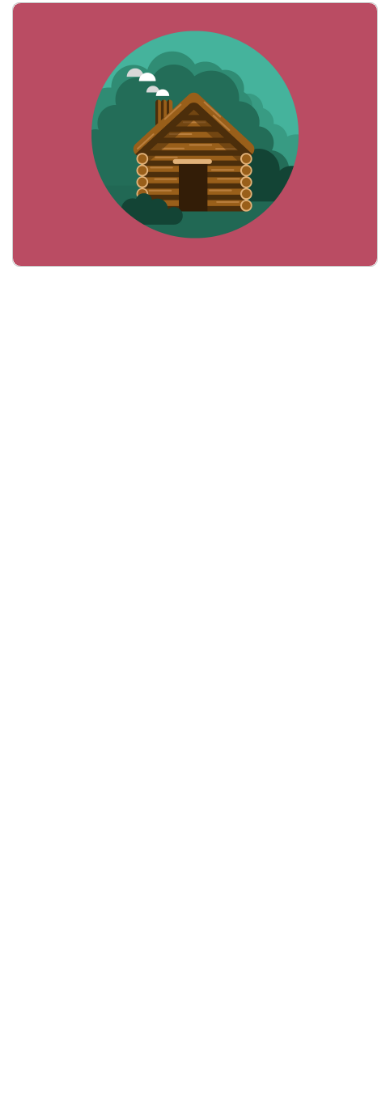
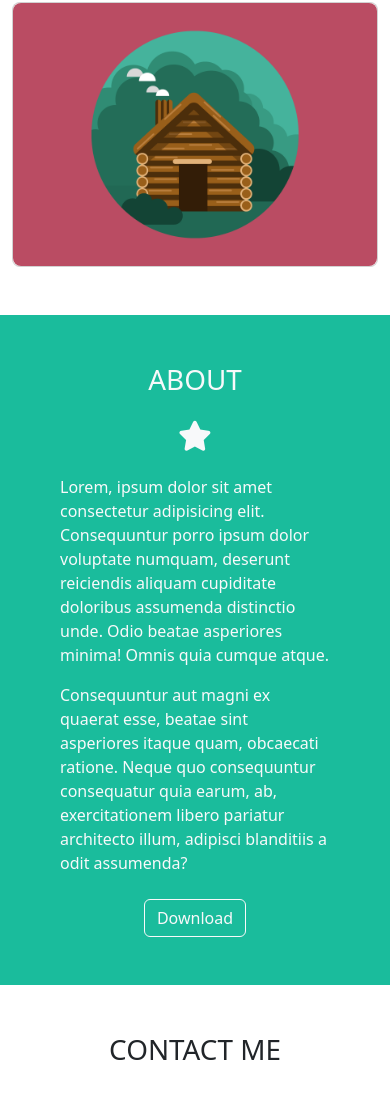
Before and after one commit to MLaz95/html-css-bootstrap-freelancer, a plain HTML site: page index.html in a window 390 px wide. Shown: the part 2110-3209 px from the top of the page. Before the commit the page ends 2425 px from the top, so only its background shows below. Drawn offline with nearby package versions, Linux system fonts and the light colour scheme.

Commit message:
layout responsive sezione about

```diff
--- a/index.html
+++ b/index.html
@@ -106,12 +106,32 @@
         </section>
 
         <!-- about -->
-        <section>
+        <section class="text-light my_bg_color py-5">
+            <div class="container d-flex flex-column align-items-center">
+                <div>
+                    <h1>ABOUT</h1>
 
+                    <div class="d-flex justify-content-center my-4">
+                        <div class="col-1"></div>
+                        <i class="fa-solid fa-star"></i>
+                        <div class="col-1"></div>
+                    </div>
+                </div>
+
+                <div class="row px-5 g-3">
+                    <div class="col-12 col-md-6">Lorem, ipsum dolor sit amet consectetur adipisicing elit. Consequuntur porro ipsum dolor voluptate numquam, deserunt reiciendis aliquam cupiditate doloribus assumenda distinctio unde. Odio beatae asperiores minima! Omnis quia cumque atque.</div>
+                    <div class="col-12 col-md-6">Consequuntur aut magni ex quaerat esse, beatae sint asperiores itaque quam, obcaecati ratione. Neque quo consequuntur consequatur quia earum, ab, exercitationem libero pariatur architecto illum, adipisci blanditiis a odit assumenda?</div>
+                </div>
+
+                <button type="button" class="btn btn-outline-light mt-4">Download</button>
+
+            </div>
         </section>
 
         <!-- contact (to be left empty for now) -->
-        <section></section>
+        <section class="container text-center py-5">
+            <h1>CONTACT ME</h1>
+        </section>
       </main>
 
       <footer></footer>
```
